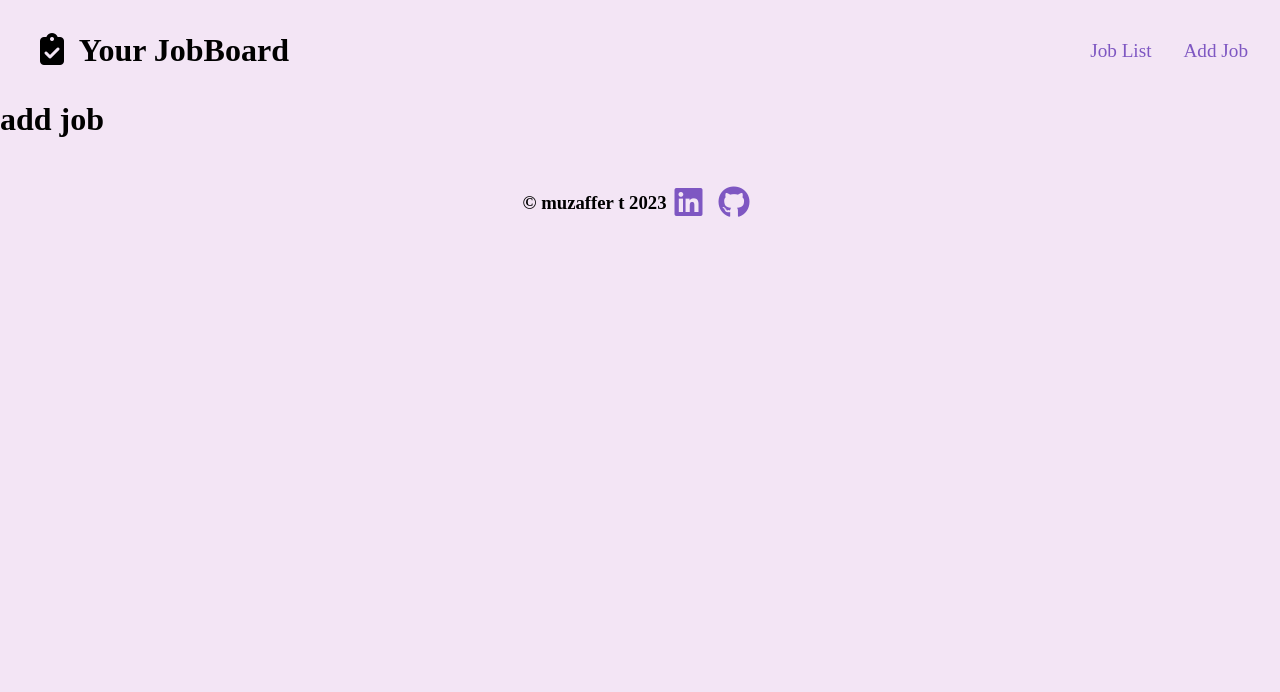
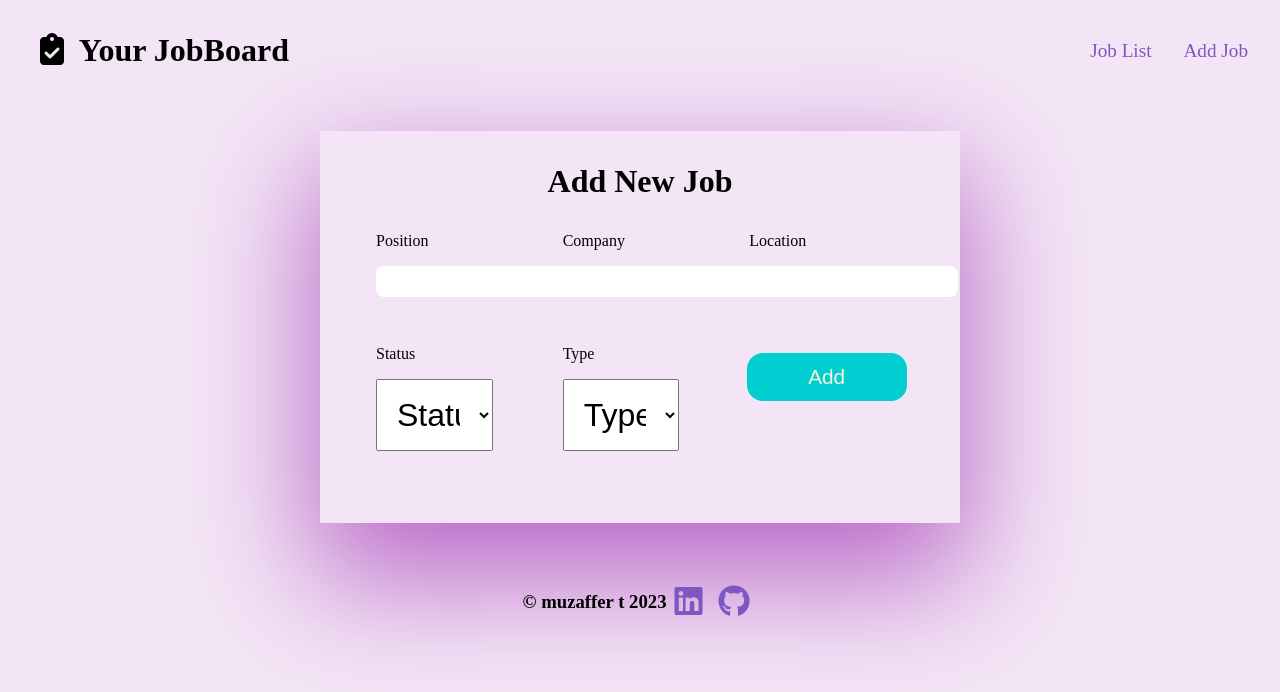
Before and after one commit to mzffrtp/jobboard-with-redux-tool-ki-and-scss-SASS, a React (Create React App) app: page /addJob in a window 1280 px wide. Shown: the top 692 px of the page. Built offline with nearby package versions, Linux system fonts and the light colour scheme.

Commit message:
add job component done, notifications with sweetalert hook and toastify

```diff
--- a/package.json
+++ b/package.json
@@ -15,6 +15,8 @@
     "react-router-dom": "^6.10.0",
     "react-scripts": "5.0.1",
     "react-toastify": "^9.1.2",
+    "sweetalert2": "^11.7.3",
+    "sweetalert2-react-content": "^5.0.7",
     "web-vitals": "^2.1.4"
   },
   "scripts": {
--- /dev/null
+++ b/src/components/hooks/useSweetAlert.js
@@ -0,0 +1,52 @@
+import Swal from 'sweetalert2';
+import { useState } from 'react';
+
+const useSweetAlert = () => {
+  const [showAlert, setShowAlert] = useState(false);
+
+  const showSuccessAlert = (title, message) => {
+    Swal.fire({
+      icon: 'success',
+      title: title,
+      text: message,
+      showConfirmButton: false,
+      timer: 2000
+    });
+  };
+
+  const showErrorAlert = (title, message) => {
+    Swal.fire({
+      icon: 'error',
+      title: title,
+      text: message,
+      confirmButtonColor: '#f44336'
+    });
+  };
+
+  const showConfirmationAlert = (title, message, onConfirm) => {
+    Swal.fire({
+      icon: 'warning',
+      title: title,
+      text: message,
+      showCancelButton: true,
+      confirmButtonColor: '#3085d6',
+      cancelButtonColor: '#d33',
+      confirmButtonText: 'Yes',
+      cancelButtonText: 'No'
+    }).then((result) => {
+      if (result.isConfirmed) {
+        onConfirm();
+      }
+    });
+  };
+
+  return {
+    showAlert,
+    setShowAlert,
+    showSuccessAlert,
+    showErrorAlert,
+    showConfirmationAlert
+  };
+};
+
+export default useSweetAlert;
--- a/src/pages/addjobb/addJob.jsx
+++ b/src/pages/addjobb/addJob.jsx
@@ -1,7 +1,106 @@
-import React from "react";
+import React, { useState } from "react";
+import useSweetAlert from "../../components/hooks/useSweetAlert";
+import useApi from "../../components/hooks/useApi"
+import { useNavigate } from "react-router-dom";
 
-export default function AddJob () {
+export default function AddJob() {
+    const { showSuccessAlert, showErrorAlert } = useSweetAlert();
+    const api = useApi();
+    const navigate = useNavigate();
+
+    const [form, setForm] = useState({
+        id: Number(new Date().getTime()),
+        position: "",
+        company: "",
+        location: "",
+        status: "",
+        type: "",
+        dateApplied: new Date().toLocaleDateString(),
+    });
+
+    const handleFormSubmit = (e) => {
+        e.preventDefault();
+        if (!form.position || !form.company || !form.location) {
+            showErrorAlert("Oppss...!", "Fields can't be left blank!")
+            return
+        }
+        api
+            .post("/jobs", form)
+            .then(()=>{
+                showSuccessAlert("Success","New job added succesfully!")
+                navigate("/")
+            })
+            .catch(()=>{
+                showErrorAlert("Error", "Something went wrong!")
+            })
+    }
     return (
-        <h1>add job</h1>
+        <section className="addSec">
+            <h2>Add New Job</h2>
+            <div className="inputs">
+                <div className="inputField">
+                    <label>Position</label>
+                    <input type="text"
+                        onChange={(e) => {
+                            setForm({
+                                ...form, position: e.target.value.charAt(0).toUpperCase() + e.target.value.slice(1).toLowerCase()
+                            })
+                        }}
+                    />
+                </div>
+                <div className="inputField">
+                    <label>Company</label>
+                    <input type="text"
+                        onChange={(e) => {
+                            setForm({
+                                ...form, company: e.target.value.charAt(0).toUpperCase() + e.target.value.slice(1).toLowerCase()
+                            })
+                        }} />
+                </div>
+                <div className="inputField">
+                    <label>Location</label>
+                    <input type="text"
+                        onChange={(e) => {
+                            setForm({
+                                ...form, location: e.target.value.charAt(0).toUpperCase() + e.target.value.slice(1).toLowerCase()
+                            })
+                        }} />
+                </div>
+                <div className="inputField">
+                    <label>Status</label>
+                    <select
+                        onChange={(e) => {
+                            setForm({
+                                ...form, status: e.target.value.charAt(0).toUpperCase() + e.target.value.slice(1).toLowerCase()
+                            })
+                        }}
+                    >
+                        <option value="">Status</option>
+                        <option value="Interview">Interview</option>
+                        <option value="Open">Open</option>
+                        <option value="Closed">Closed</option>
+                    </select>
+                </div>
+                <div className="inputField">
+                    <label>Type</label>
+                    <select
+                        onChange={(e) => {
+                            setForm({
+                                ...form, type: e.target.value
+                            })
+                        }}
+                    >
+                        <option value="">Type</option>
+                        <option value="Tull time">Full time</option>
+                        <option value="Part time">Part time</option>
+                        <option value="Distans">Distans</option>
+                        <option value="Internship">Internship</option>
+                    </select>
+                </div>
+                <button type="submit"
+                    onClick={handleFormSubmit}
+                >Add</button>
+            </div>
+        </section>
     )
 }
--- a/src/styles/styles.css
+++ b/src/styles/styles.css
@@ -42,8 +42,12 @@ h2:hover {
 button {
   cursor: pointer;
   font-weight: 500;
+  font-size: 1.3rem;
+  width: 10rem;
   border-radius: 1rem;
   background-color: #00CED1;
+  color: beige;
+  border: none;
 }
 
 button:hover {
@@ -118,7 +122,8 @@ footer div {
 .flip-card .flip-card-inner:hover {
   transform: rotateY(180deg);
 }
-.flip-card .flip-card-front, .flip-card .flip-card-back {
+.flip-card .flip-card-front,
+.flip-card .flip-card-back {
   box-shadow: 0 8px 14px 0 rgba(0, 0, 0, 0.2);
   position: absolute;
   display: flex;
@@ -168,4 +173,43 @@ footer div {
 .flip-card .flip-card-back .field i {
   margin-bottom: 1rem;
   width: 3rem;
+}
+
+.addSec {
+  max-width: 40rem;
+  margin: 30px auto;
+  box-shadow: #BA68C8 0 3rem 7rem 0.5rem;
+  padding: 2rem;
+}
+.addSec h2 {
+  text-align: center;
+}
+.addSec .inputs {
+  display: grid;
+  grid-template-columns: repeat(auto-fit, minmax(10rem, 1fr));
+  gap: 1rem;
+  padding: 1rem;
+  margin-top: 0.5rem;
+}
+.addSec .inputs .inputField {
+  padding: 0.5rem;
+}
+.addSec .inputs .inputField input {
+  padding: 0.5rem 1rem;
+  margin: 1rem 0rem;
+  border-radius: 0.5rem;
+  border: none;
+}
+.addSec .inputs .inputField label {
+  margin-right: 1rem;
+}
+.addSec .inputs .inputField select {
+  padding: 1rem;
+  font-size: 2rem;
+  width: 7.3rem;
+  margin: 1rem 0;
+}
+.addSec .inputs button {
+  height: 3rem;
+  margin: 1rem auto;
 }/*# sourceMappingURL=styles.css.map */
--- a/src/styles/styles.scss
+++ b/src/styles/styles.scss
@@ -10,45 +10,48 @@ body {
     min-height: 95vh;
 }
 
-a{
+a {
     font-weight: 500;
-    color:#7E57C2;
+    color: #7E57C2;
     text-decoration: none;
     font-size: 1.2rem;
 }
 
 i {
     margin: 0 0.5rem;
-    font-size:xx-large;
+    font-size: xx-large;
 }
 
 a:hover {
     color: #BA68C8;
 }
 
-h2{
+h2 {
     font-size: 2rem;
-    background-image: linear-gradient(
-        transparent 0%,
+    background-image: linear-gradient(transparent 0%,
             transparent 90%,
             hotpink 90%,
             hotpink 100%,
         );
     background-repeat: no-repeat;
     background-size: 0% 100%;
-    background-position-x:right;
+    background-position-x: right;
 }
 
 h2:hover {
     background-size: 100% 100%;
-    background-position-x:left;
+    background-position-x: left;
 }
 
-button{
+button {
     cursor: pointer;
     font-weight: 500;
+    font-size: 1.3rem;
+    width:10rem;
     border-radius: 1rem;
     background-color: #00CED1;
+    color:beige;
+    border: none
 }
 
 button:hover {
@@ -62,6 +65,7 @@ header {
     justify-content: space-between;
     align-items: center;
     padding: 2rem;
+
     div {
         display: flex;
         gap: 2rem;
@@ -95,8 +99,8 @@ font-size: 1.5rem;
 .listSection {
     display: grid;
     grid-template-columns: repeat(auto-fit, minmax(10rem, 1fr));
-    gap:5rem;
-    padding:3rem;
+    gap: 5rem;
+    padding: 3rem;
 }
 
 //flip card
@@ -137,8 +141,9 @@ font-size: 1.5rem;
         }
     }
 
-    .flip-card-front, .flip-card-back {
-      box-shadow: 0 8px 14px 0 rgba(0,0,0,0.2);
+    .flip-card-front,
+    .flip-card-back {
+        box-shadow: 0 8px 14px 0 rgba(0, 0, 0, 0.2);
         position: absolute;
         display: flex;
         flex-direction: column;
@@ -159,22 +164,23 @@ font-size: 1.5rem;
             display: flex;
             align-items: center;
             justify-content: center;
+
             p {
                 padding: 0.5rem 1rem;
                 font-size: 1.2rem;
                 border-radius: 1rem;
-            color:white
+                color: white
             }
 
             .Interview {
                 background-color: green;
             }
 
-        .Open{
-            background-color:#FF7F50;
+            .Open {
+                background-color: #FF7F50;
             }
 
-        .Closed{
+            .Closed {
                 background-color: red;
             }
         }
@@ -187,7 +193,7 @@ font-size: 1.5rem;
 
         .field {
             display: flex;
-        gap:1rem;
+            gap: 1rem;
             align-items: center;
 
             i {
@@ -199,3 +205,49 @@ font-size: 1.5rem;
 
     }
 }
+
+// add job section
+.addSec {
+    max-width: 40rem;
+    margin: 30px auto;
+    box-shadow: #BA68C8 0 3rem 7rem 0.5rem;
+    padding:2rem;
+
+    h2{
+        text-align: center;
+    }
+    .inputs {
+        display: grid;
+        grid-template-columns: repeat(auto-fit, minmax(10rem, 1fr));
+        gap: 1rem;
+        padding: 1rem;
+        margin-top: 0.5rem;
+
+        .inputField {
+            padding: 0.5rem;
+
+            input{
+                padding: 0.5rem  1rem;
+                margin: 1rem 0rem;
+                border-radius: 0.5rem;
+                border: none;
+            }
+
+            label {
+                margin-right: 1rem;
+            }
+
+            select {
+                padding: 1rem;
+                font-size: 2rem;
+                width: 7.3rem;
+                margin: 1rem 0;
+            }
+        }
+
+        button{
+            height: 3rem;
+            margin: 1rem auto;
+        }
+    }
+}
```
Also changed, not shown: 2 other files (tests, documents, lock files or other folders). Lines whose indentation alone changed are shown as unchanged.
